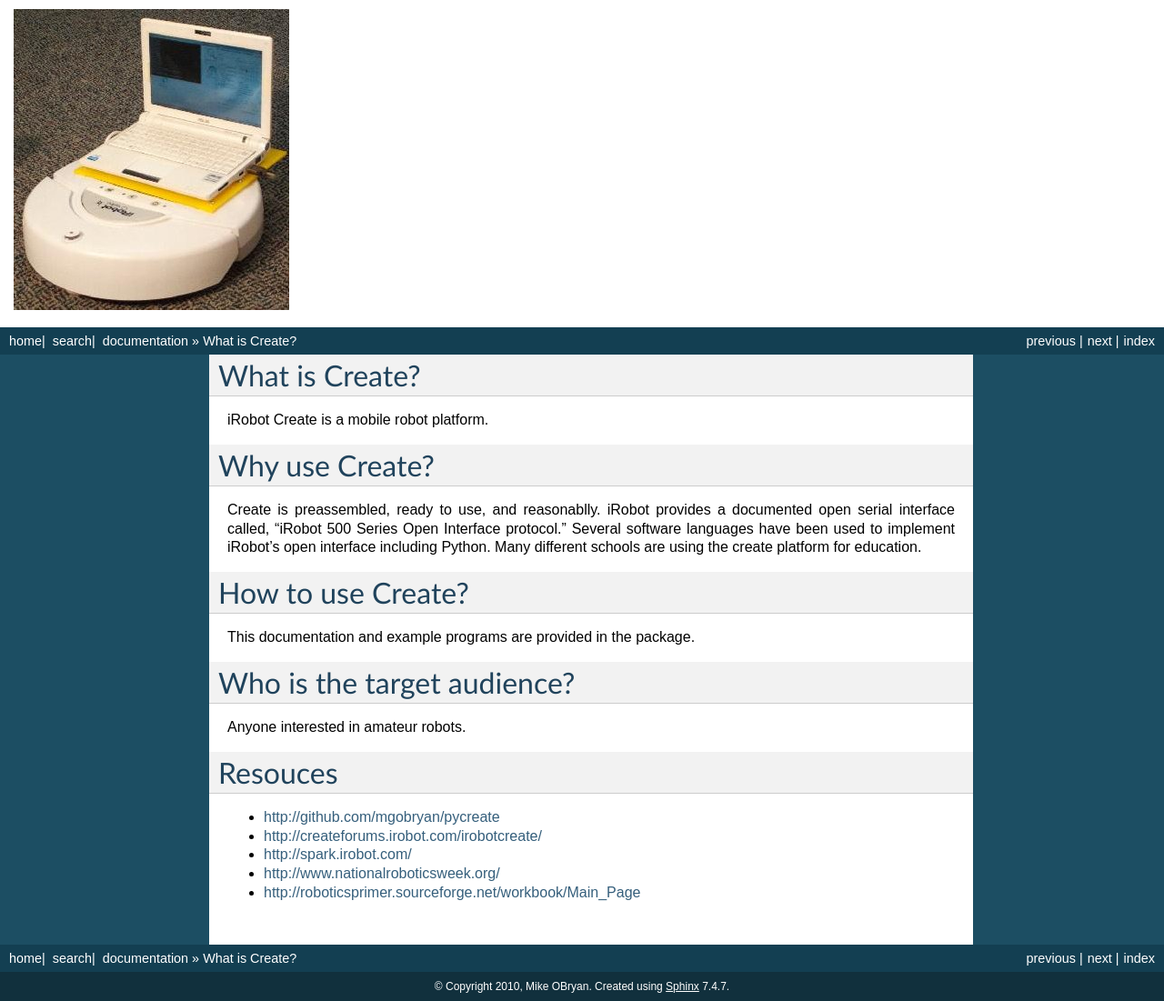
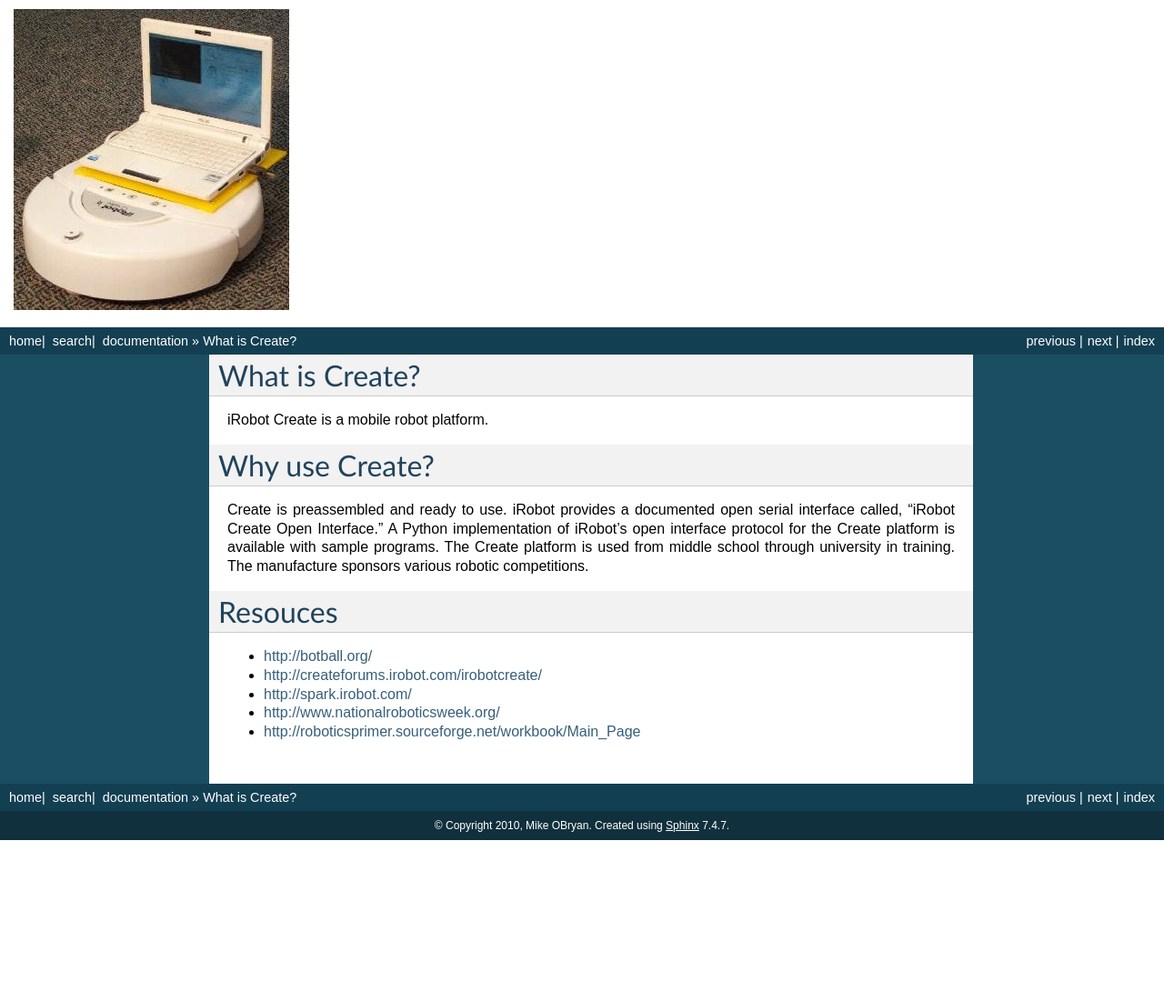
Before and after one commit to hmcRobotLab/pycreate, a Sphinx documentation site: the page built from doc/01forward.rst, in a window 1280 px wide. Shown: the whole page at 91% size. Built offline with Sphinx 7.4.7, drawn with Linux system fonts in a browser that asks for light colours; after the commit the page ends 924 px from its top, so only the background shows below that.

Commit message:
update docs

```diff
--- a/doc/01forward.rst
+++ b/doc/01forward.rst
@@ -8,22 +8,12 @@ iRobot Create is a mobile robot platform.
 Why use Create?
 ===============
 
-Create is preassembled, ready to use, and reasonablly.  iRobot provides a documented open serial interface called, "iRobot 500 Series Open Interface protocol."  Several software languages have been used to implement iRobot's open interface including Python.  Many different schools are using the create platform for education.
-
-How to use Create?
-==================
-
-This documentation and example programs are provided in the package.
-
-Who is the target audience?
-===========================
-
-Anyone interested in amateur robots.
+Create is preassembled and ready to use.  iRobot provides a documented open serial interface called, "iRobot Create Open Interface."  A Python implementation of iRobot's open interface protocol for the Create platform is available with sample programs.  The Create platform is used from middle school through university in training.  The manufacture sponsors various robotic competitions.
 
 Resouces
 ========
 
-* http://github.com/mgobryan/pycreate
+* http://botball.org/
 * http://createforums.irobot.com/irobotcreate/
 * http://spark.irobot.com/
 * http://www.nationalroboticsweek.org/
--- a/doc/03interactive.rst
+++ b/doc/03interactive.rst
@@ -19,4 +19,3 @@ Interactive Python
     Out[10]: 25              # and returns it
     In [11]: r.shutdown()    # stops and shuts down the connection to the robot
     In [12]: reset           # clears all namespaces from memory, clears software environment
-    In [13]:                 # with the basics you are ready to start exploring
```
Also changed, not shown: 1 other file.
